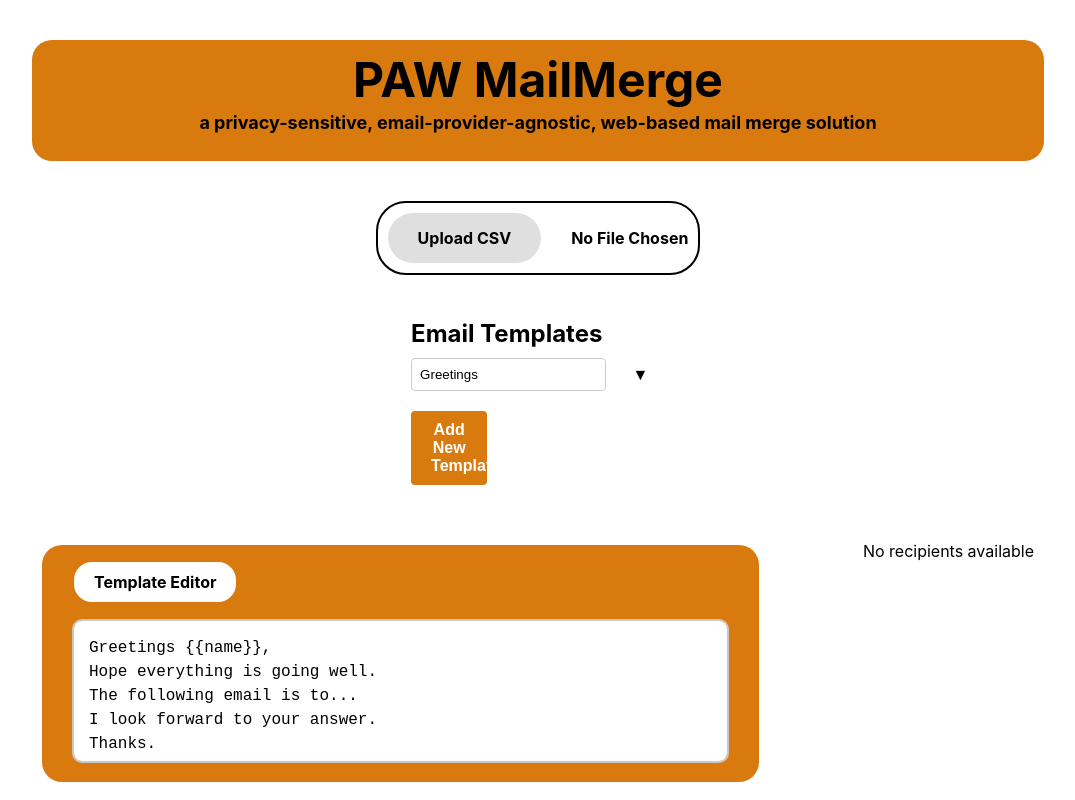
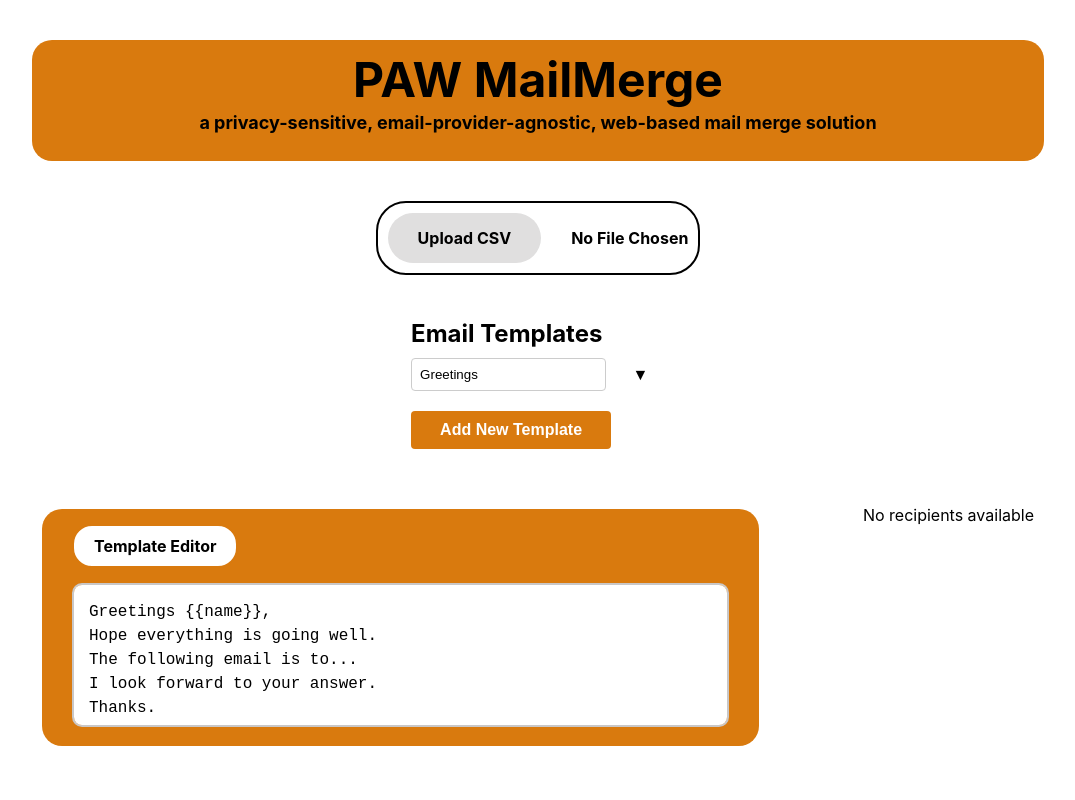
Before and after one commit to timponce/CS467_PAW_MailMerge, a React (Create React App) app in the folder frontend/: page / in a window 1280 px wide. Shown: the top 800 px of the page, without its empty margins (102-1177 px from the left). Built offline with nearby package versions, Linux system fonts and the light colour scheme.

Commit message:
improve button styling

```diff
--- a/frontend/src/App.css
+++ b/frontend/src/App.css
@@ -271,4 +271,5 @@ button:hover {
   cursor: pointer;
   font-size: 16px;
   margin-top: 10px;
+  width: 200px
 }
```
